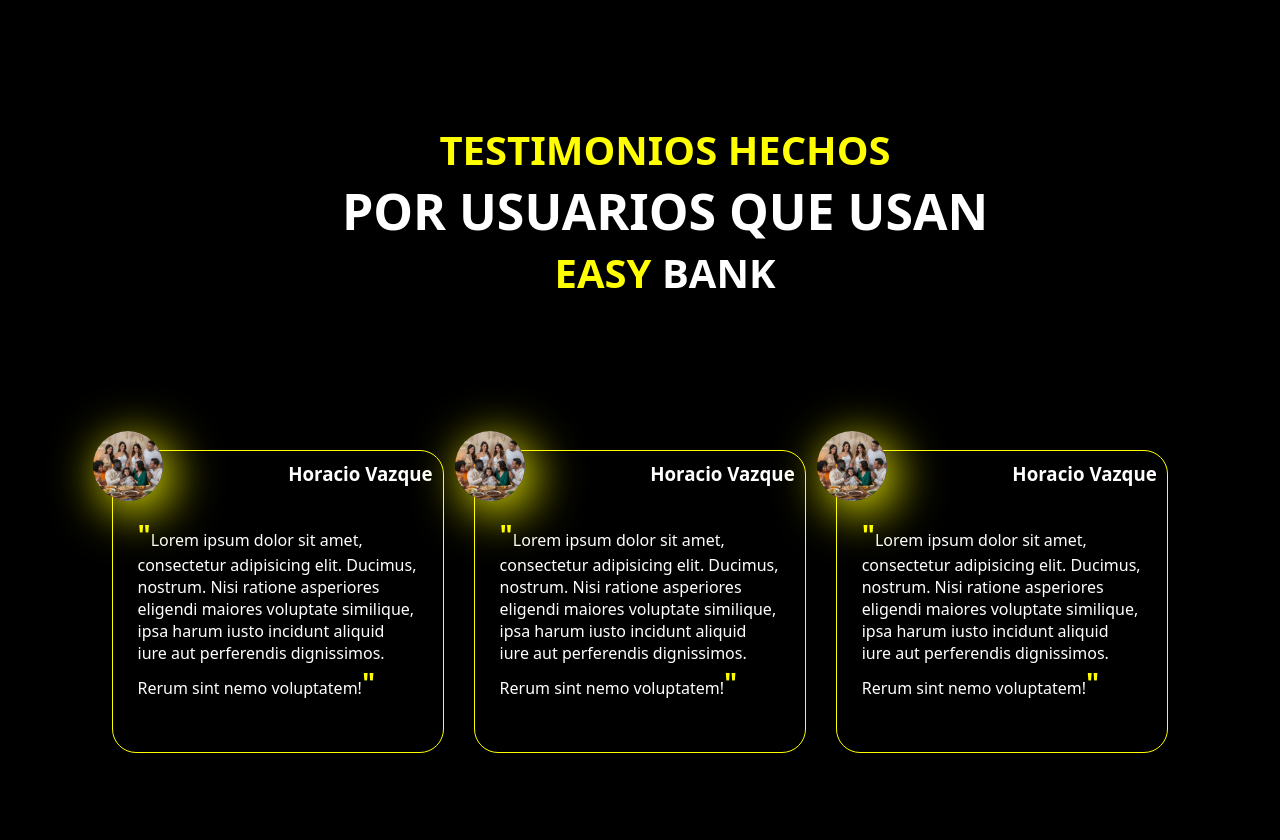
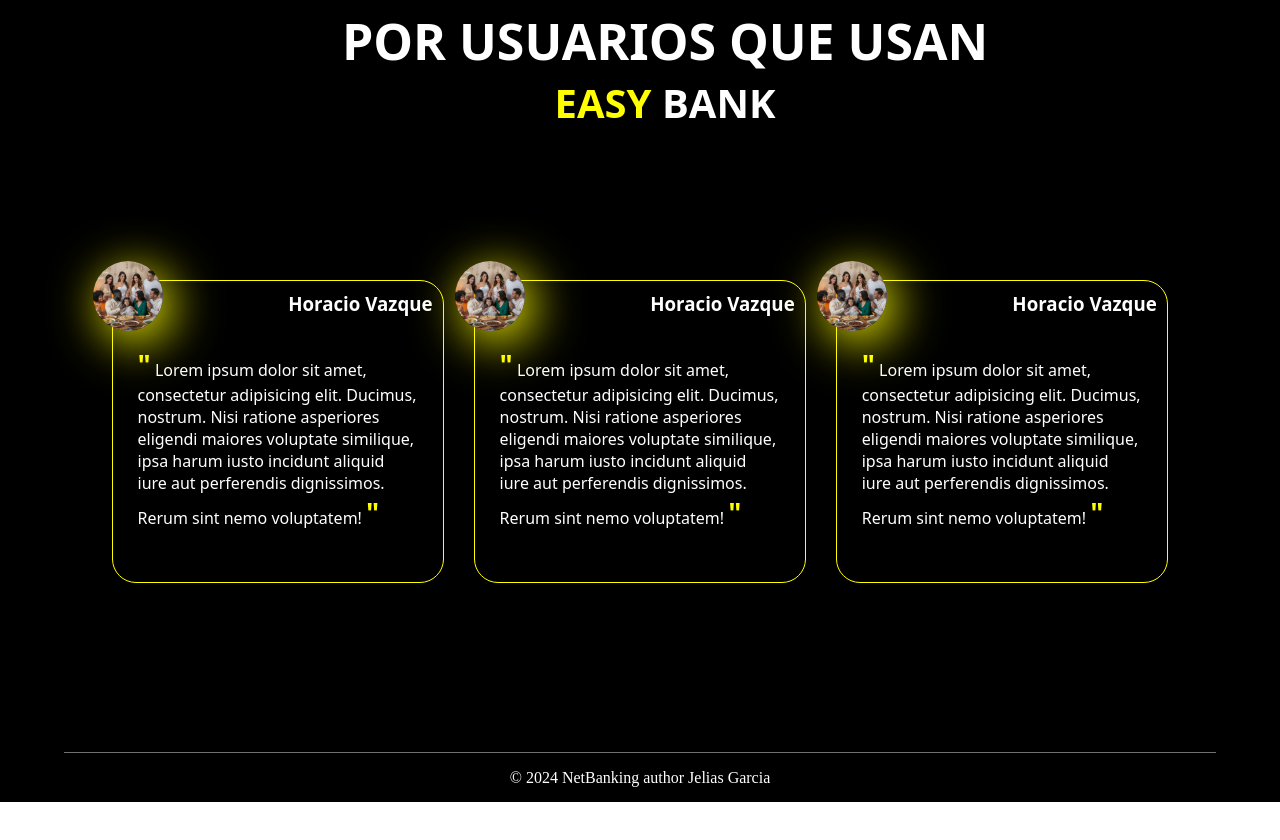
Before and after one commit to ByJelias05/EasyBank, a React (Vite) app in the folder Client/: page / in a window 1280 px wide. Shown: the part 1680-2520 px from the top of the page. After the commit the page ends 2482 px from the top, so only its background shows below. Built offline with nearby package versions, Linux system fonts and the light colour scheme; a web font is replaced by a local one.

Commit message:
Estructura Landing complete

```diff
--- a/Client/src/Components/Cajas/CajasTestimonios.jsx
+++ b/Client/src/Components/Cajas/CajasTestimonios.jsx
@@ -9,7 +9,7 @@
                 <h3>Horacio Vazque</h3>
             </div>
             <div className="Testimonio">
-                <p><strong>"</strong>Lorem ipsum dolor sit amet, consectetur adipisicing elit. Ducimus, nostrum. Nisi ratione asperiores eligendi maiores voluptate similique, ipsa harum iusto incidunt aliquid iure aut perferendis dignissimos. Rerum sint nemo voluptatem!<strong>"</strong></p>
+                <p><strong>"</strong> Lorem ipsum dolor sit amet, consectetur adipisicing elit. Ducimus, nostrum. Nisi ratione asperiores eligendi maiores voluptate similique, ipsa harum iusto incidunt aliquid iure aut perferendis dignissimos. Rerum sint nemo voluptatem! <strong>"</strong></p>
             </div>
         </div>
     )
--- a/Client/src/Components/Footers/FooterLanding.jsx
+++ b/Client/src/Components/Footers/FooterLanding.jsx
@@ -1,9 +1,9 @@
-
+import "../../Styles/Footers.css"
 
 export function FooterLanding(){
     return(
-        <div>
-
+        <div className="Contenedor_Footer_Landing">
+            <span>© 2024 NetBanking author Jelias Garcia</span>
         </div>
     )
 }
--- a/Client/src/Components/Sections/Testimonios.jsx
+++ b/Client/src/Components/Sections/Testimonios.jsx
@@ -1,5 +1,6 @@
 import "../../Styles/Testimonio.css"
 import { CajaTestimonio } from "../Cajas/CajasTestimonios"
+import { FooterLanding } from "../Footers/FooterLanding"
 
 export function Testimonios(){
     return(
--- a/Client/src/Pages/AppLanding.jsx
+++ b/Client/src/Pages/AppLanding.jsx
@@ -1,4 +1,5 @@
 
+import { FooterLanding } from '../Components/Footers/FooterLanding'
 import { HeaderLanding } from '../Components/Headers/HeaderLanding'
 import { Beneficios } from '../Components/Sections/Beneficios'
 import { EasyBank } from '../Components/Sections/EasyBank'
@@ -17,6 +18,7 @@
           <EasyBank/>
           <Beneficios/>
           <Testimonios/>
+          <FooterLanding/>
         </div>
      </div>
     </>
--- a/Client/src/Styles/Beneficios.css
+++ b/Client/src/Styles/Beneficios.css
@@ -1,7 +1,7 @@
 
 .Contenedor_Beneficios_Landing{
     height: 100vh;
-    margin: 200px 50px 0px 50px;
+    margin: 100px 50px 0px 50px;
 }
 
 .Titulo_Beneficios h1{
--- /dev/null
+++ b/Client/src/Styles/Footers.css
@@ -0,0 +1,10 @@
+
+.Contenedor_Footer_Landing{
+    border-top: 1px solid #707070;
+    width: 90%;
+    height: 50px;
+    display: flex;
+    align-items: center;
+    justify-content: center;
+    margin: auto;
+}
--- a/Client/src/Styles/Testimonio.css
+++ b/Client/src/Styles/Testimonio.css
@@ -1,7 +1,7 @@
 
 
 .Contenedor_Testimonios_Landing{
-    margin: 70px 0px 0px 50px;
+    margin: 0px 0px 0px 50px;
     height: 100vh;
 }
 
```
